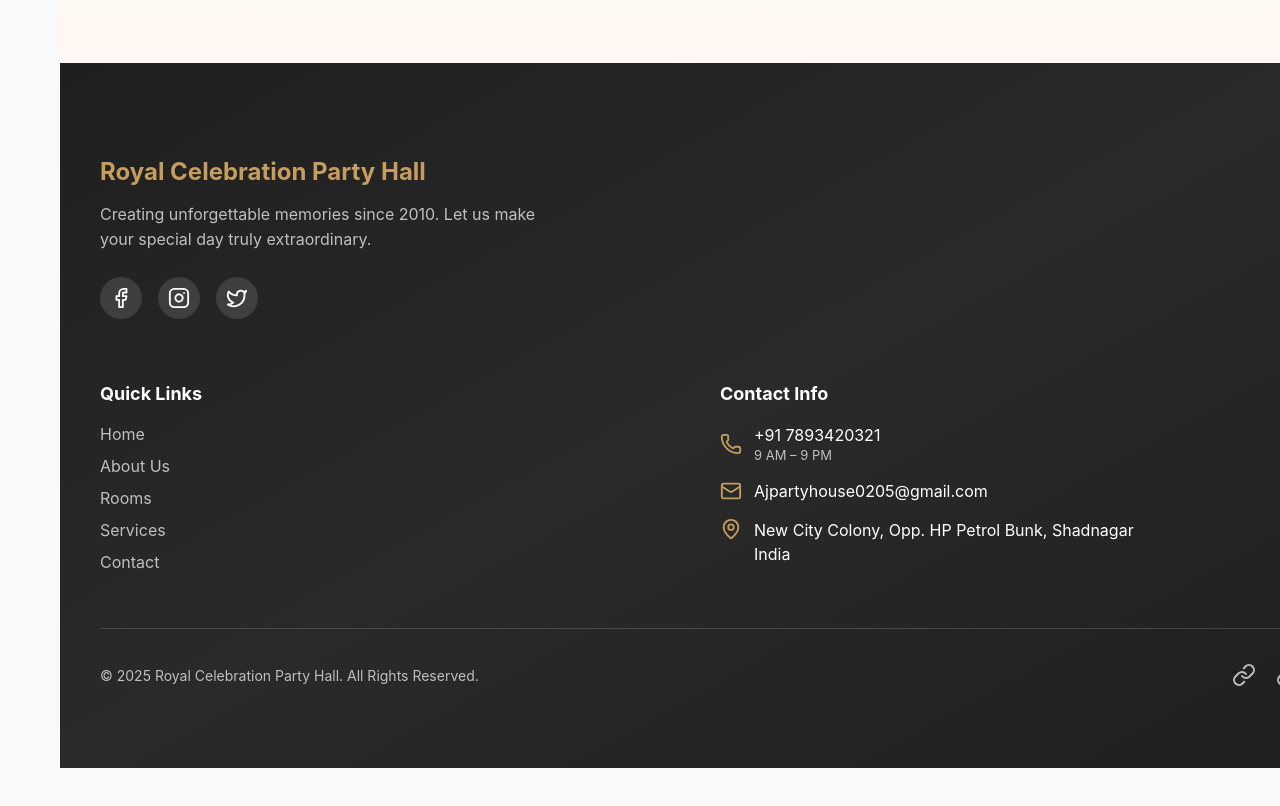
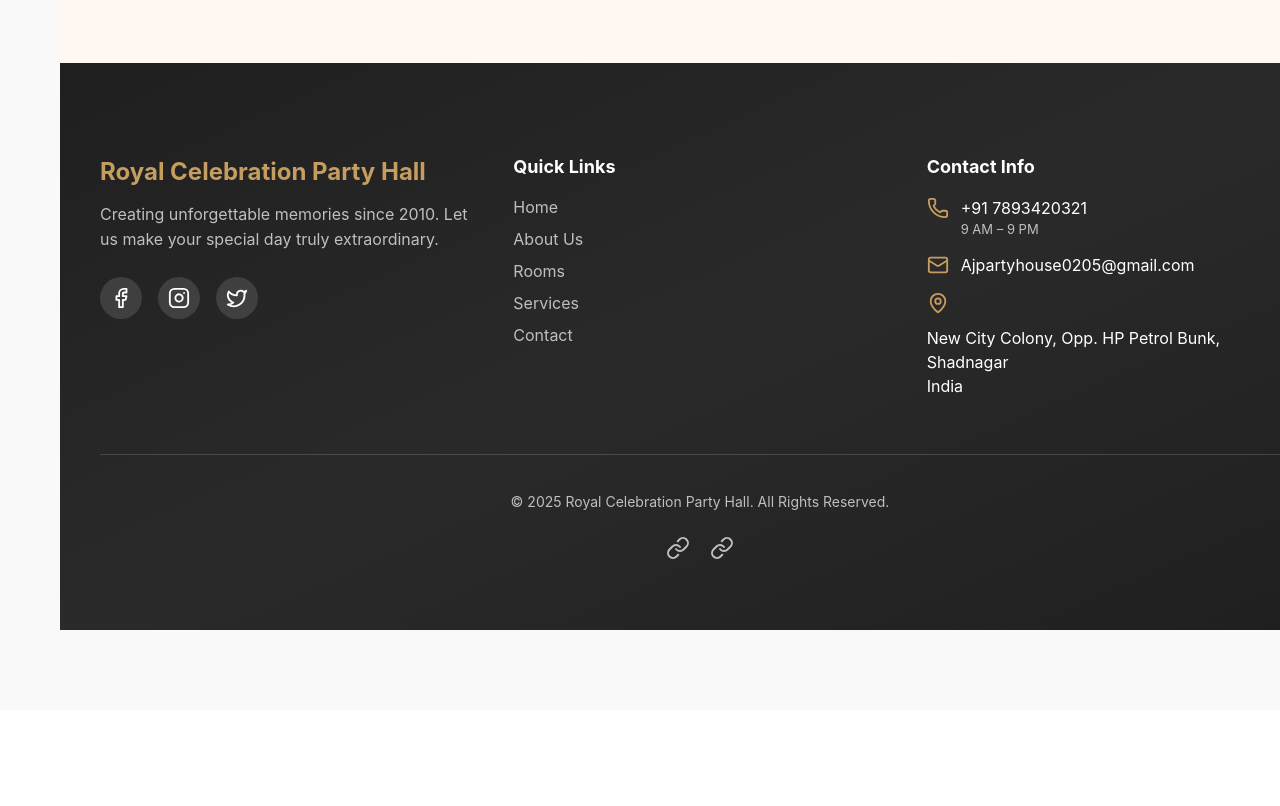
Before and after one commit to pathapatisneha2025-commits/Partyhousewebsite, a React (Create React App) app: page /about in a window 1280 px wide. Shown: the part 2240-3046 px from the top of the page. After the commit the page ends 2950 px from the top, so only its background shows below. Built offline with nearby package versions, Linux system fonts and the light colour scheme.

Commit message:
Initial commit

```diff
--- a/src/component/footersection.jsx
+++ b/src/component/footersection.jsx
@@ -1,4 +1,4 @@
-import { motion} from "framer-motion";
+import { motion } from "framer-motion";
 import { Facebook, Instagram, Twitter, Mail, Phone, MapPin, Link } from "lucide-react";
 
 export function Footer() {
@@ -23,6 +23,7 @@ export function Footer() {
       style={{
         background: "linear-gradient(to bottom right, #1f1f1f, #2a2a2a, #1f1f1f)",
         color: "white",
+        width: "100%",
       }}
     >
       <div
@@ -36,42 +37,27 @@ export function Footer() {
         <div
           style={{
             display: "grid",
-            gridTemplateColumns: "1fr 1fr",
+            gridTemplateColumns: "repeat(auto-fit, minmax(250px, 1fr))",
             gap: "40px",
           }}
         >
-          {/* Left 2 Columns on Desktop */}
-          <div style={{ gridColumn: "span 2" }}>
+          {/* About Section */}
+          <div style={{ gridColumn: "span 1" }}>
             <motion.div
               initial={{ opacity: 0, y: 20 }}
               whileInView={{ opacity: 1, y: 0 }}
               viewport={{ once: true }}
               style={{ marginBottom: "24px" }}
             >
-              <h3
-                style={{
-                  fontSize: "24px",
-                  marginBottom: "12px",
-                  color: "#c59d5f",
-                }}
-              >
+              <h3 style={{ fontSize: "24px", marginBottom: "12px", color: "#c59d5f" }}>
                 Royal Celebration Party Hall
               </h3>
-
-              <p
-                style={{
-                  maxWidth: "450px",
-                  color: "#bfbfbf",
-                  lineHeight: "1.6",
-                }}
-              >
-                Creating unforgettable memories since 2010. Let us make your
-                special day truly extraordinary.
+              <p style={{ maxWidth: "450px", color: "#bfbfbf", lineHeight: "1.6", wordBreak: "break-word" }}>
+                Creating unforgettable memories since 2010. Let us make your special day truly extraordinary.
               </p>
             </motion.div>
 
-            {/* SOCIAL ICONS */}
-            <div style={{ display: "flex", gap: "16px" }}>
+            <div style={{ display: "flex", gap: "16px", flexWrap: "wrap" }}>
               {socialLinks.map((s, i) => {
                 const Icon = s.icon;
                 return (
@@ -102,26 +88,19 @@ export function Footer() {
             </div>
           </div>
 
-          {/* QUICK LINKS */}
+          {/* Quick Links */}
           <motion.div
             initial={{ opacity: 0, y: 20 }}
             whileInView={{ opacity: 1, y: 0 }}
             viewport={{ once: true }}
           >
-            <h4 style={{ fontSize: "18px", marginBottom: "20px" }}>
-              Quick Links
-            </h4>
-
+            <h4 style={{ fontSize: "18px", marginBottom: "20px" }}>Quick Links</h4>
             <ul style={{ listStyle: "none", padding: 0 }}>
               {quickLinks.map((l, i) => (
                 <li key={i} style={{ marginBottom: "12px" }}>
                   <a
                     href={l.href}
-                    style={{
-                      color: "#bfbfbf",
-                      textDecoration: "none",
-                      transition: "0.3s",
-                    }}
+                    style={{ color: "#bfbfbf", textDecoration: "none", transition: "0.3s" }}
                     onMouseEnter={(e) => (e.target.style.color = "#c59d5f")}
                     onMouseLeave={(e) => (e.target.style.color = "#bfbfbf")}
                   >
@@ -132,69 +111,40 @@ export function Footer() {
             </ul>
           </motion.div>
 
-          {/* CONTACT INFO */}
-         {/* CONTACT INFO */}
+          {/* Contact Info */}
           <motion.div
             initial={{ opacity: 0, y: 20 }}
             whileInView={{ opacity: 1, y: 0 }}
             viewport={{ once: true }}
           >
-  <h4 style={{ fontSize: "18px", marginBottom: "20px" }}>
-    Contact Info
-  </h4>
-
+            <h4 style={{ fontSize: "18px", marginBottom: "20px" }}>Contact Info</h4>
             <ul style={{ listStyle: "none", padding: 0 }}>
-
               {/* Phone */}
-    <li
-      style={{
-        display: "flex",
-        alignItems: "center",
-        gap: "12px",
-        marginBottom: "16px"
-      }}
-    >
+              <li style={{ display: "flex", alignItems: "flex-start", gap: "12px", marginBottom: "16px", flexWrap: "wrap" }}>
                 <Phone size={22} color="#c59d5f" />
                 <div style={{ lineHeight: "1.4" }}>
                   <p style={{ margin: 0 }}>+91 7893420321</p>
-        <p style={{ fontSize: "13px", color: "#bfbfbf", margin: 0 }}>
-          9 AM – 9 PM
-        </p>
+                  <p style={{ fontSize: "13px", color: "#bfbfbf", margin: 0 }}>9 AM – 9 PM</p>
                 </div>
               </li>
 
               {/* Email */}
-    <li
-      style={{
-        display: "flex",
-        alignItems: "center",
-        gap: "12px",
-        marginBottom: "16px"
-      }}
-    >
+              <li style={{ display: "flex", alignItems: "center", gap: "12px", marginBottom: "16px", flexWrap: "wrap" }}>
                 <Mail size={22} color="#c59d5f" />
-      <p style={{ margin: 0 }}>Ajpartyhouse0205@gmail.com</p>
+                <p style={{ margin: 0, wordBreak: "break-word" }}>Ajpartyhouse0205@gmail.com</p>
               </li>
 
               {/* Address */}
-    <li
-      style={{
-        display: "flex",
-        alignItems: "flex-start",
-        gap: "12px"
-      }}
-    >
+              <li style={{ display: "flex", alignItems: "flex-start", gap: "12px", flexWrap: "wrap" }}>
                 <MapPin size={22} color="#c59d5f" />
-      <p style={{ margin: 0, lineHeight: "1.5" }}>
+                <p style={{ margin: 0, lineHeight: "1.5", wordBreak: "break-word" }}>
                   New City Colony, Opp. HP Petrol Bunk, Shadnagar
                   <br />
                   India
                 </p>
               </li>
-
             </ul>
           </motion.div>
-
         </div>
 
         {/* BOTTOM BAR */}
@@ -219,29 +169,18 @@ export function Footer() {
               gap: "16px",
             }}
           >
-            <p>© {currentYear} Royal Celebration Party Hall. All Rights Reserved.</p>
+            <p style={{ flex: "1 1 100%", textAlign: "center", marginBottom: "10px" }}>
+              © {currentYear} Royal Celebration Party Hall. All Rights Reserved.
+            </p>
 
-            <div style={{ display: "flex", gap: "20px" }}>
-              <Link
-                href="#"
-                style={{
-                  color: "#bfbfbf",
-                  textDecoration: "none",
-                  transition: "0.3s",
-                }}
+            <div style={{ display: "flex", gap: "20px", flexWrap: "wrap", justifyContent: "center", width: "100%" }}>
+              <Link href="#" style={{ color: "#bfbfbf", textDecoration: "none" }}
                 onMouseEnter={(e) => (e.target.style.color = "#c59d5f")}
                 onMouseLeave={(e) => (e.target.style.color = "#bfbfbf")}
               >
                 Privacy Policy
               </Link>
-
-              <Link
-                href="#"
-                style={{
-                  color: "#bfbfbf",
-                  textDecoration: "none",
-                  transition: "0.3s",
-                }}
+              <Link href="#" style={{ color: "#bfbfbf", textDecoration: "none" }}
                 onMouseEnter={(e) => (e.target.style.color = "#c59d5f")}
                 onMouseLeave={(e) => (e.target.style.color = "#bfbfbf")}
               >
```
Lines whose indentation alone changed are shown as unchanged.
